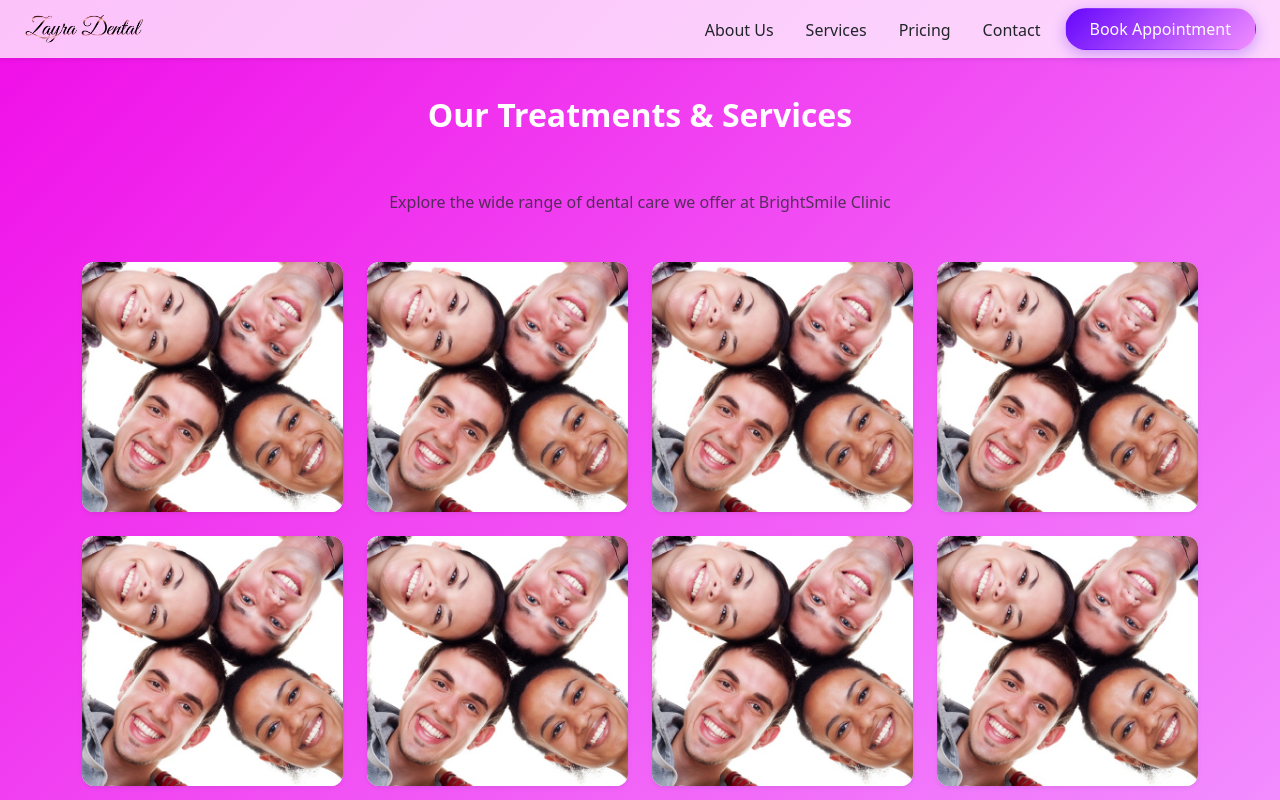
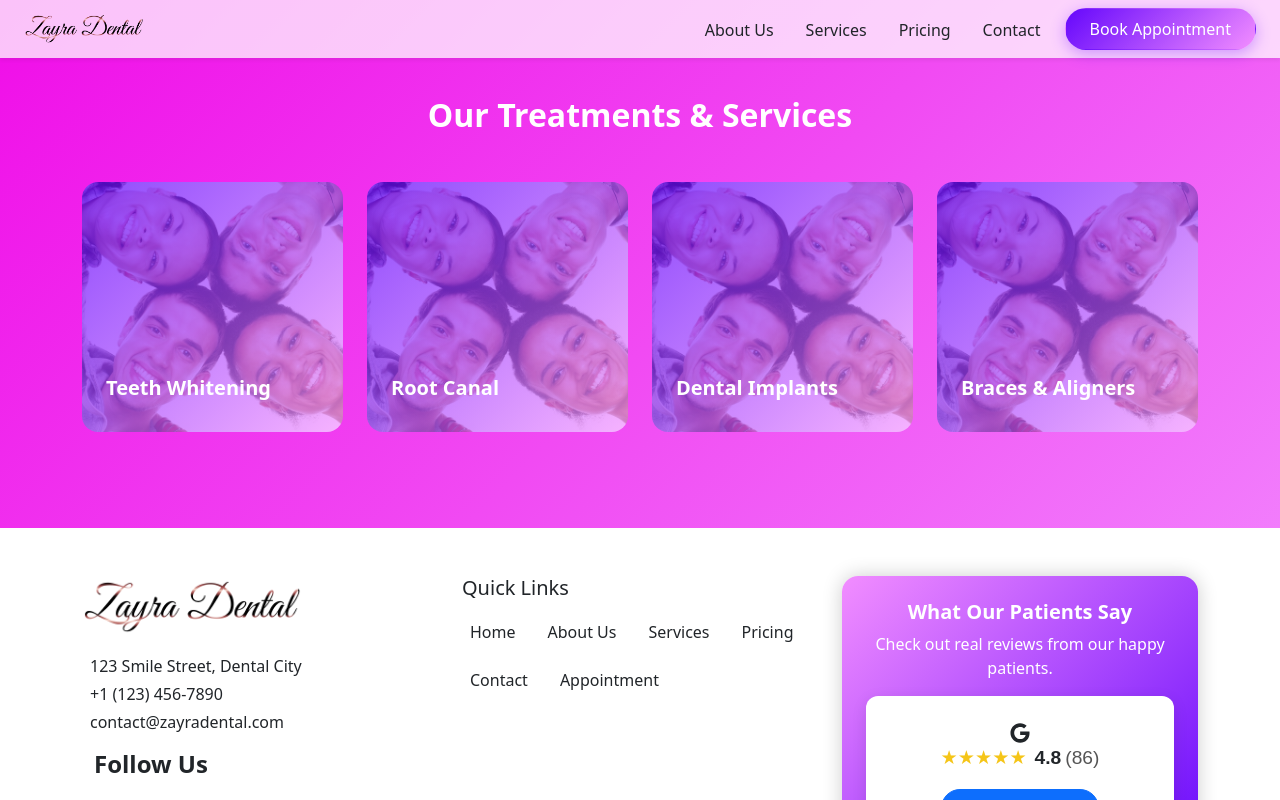
Before and after one commit to muhammed-rizwan-n/Zayra_Dental_NEXTJS, a Next.js app: page /services in a window 1280 px wide. Shown: the top 800 px of the page. Built offline with nearby package versions, Linux system fonts and the light colour scheme.

Commit message:
Service page updation

```diff
--- a/app/page.tsx
+++ b/app/page.tsx
@@ -191,6 +191,7 @@ export default function Home() {
 
       <KeyServiceSection />
 
+      {/* Customers Review */}
       <section className="py-5"
       style={{
 
@@ -201,7 +202,7 @@ export default function Home() {
           }}>
         <div className="container"
         >
-          <h2 className="fw-bold text-center mb-5 text-dark" data-aos="fade-up">
+          <h2 className="fw-bold text-center mb-5 text-white" data-aos="fade-up">
             What Our Patients Say
           </h2>
 
--- a/app/services/page.tsx
+++ b/app/services/page.tsx
@@ -2,7 +2,7 @@ import React from "react";
 //import AOS from "aos";
 import "aos/dist/aos.css";
 import "./style.css";
-import Image from "next/image";
+import ServiceCard from "../../components/Services";
 //import style from "../styles/Home.module.css"
 //import Footer from "../components/Footer";
 //AOS.init();
@@ -153,33 +153,14 @@ export default function Services() {
   ];
 
   return (
-    <section className="container py-5">
-  <div className="text-center mb-5" data-aos="fade-down">
-    <h2 className="fw-bold py-5">Our Treatments & Services</h2>
-    <p className="text-muted">Explore the wide range of dental care we offer at BrightSmile Clinic</p>
-  </div>
+    <section className="py-5 text-white">
+  <div className="container">
 
-  <div className="row g-4">
-    {servicesList.map((service, index) => (
-      <div className="col-sm-6 col-md-4 col-lg-3" key={index} data-aos="zoom-in" data-aos-delay={index * 100}>
-        <div className="card service-card border-0 shadow-sm overflow-hidden position-relative">
-          <Image
-            src="/bg-gallery.jpg"
-            className="card-img"
-            alt={service.title}
-            width= {300}
-            height={300}
-            style={{ height: "250px", objectFit: "cover" }}
-          />
-          <div className="overlay d-flex flex-column justify-content-end p-3">
-            <h5 className="text-white fw-bold mb-1">{service.title}</h5>
-            <p className="text-white small">{service.title}</p>
-          </div>
-        </div>
-      </div>
-    ))}
+    <h2 className="text-center fw-bold my-5" data-aos="fade-up">Our Treatments & Services</h2>
+    <ServiceCard />
   </div>
 </section>
 
+
   );
 }
--- a/components/GoogleReviewWidget.jsx
+++ b/components/GoogleReviewWidget.jsx
@@ -2,14 +2,14 @@ import { FaGoogle } from "react-icons/fa";
 
 export default function GoogleReviewWidget() {
   return (
-    <section class="google-reviews-widget">
+    <section className="google-reviews-widget">
         {/*Last update: 08-06-2025 */}
       <FaGoogle className="fs-5 text-dark" />
 
-      <div class="reviews-header text-dark">
-        <span class="rating-stars">★★★★★</span>
-        <span class="rating-value">4.8</span>
-        <span class="total-reviews">(86)</span>
+      <div className="reviews-header text-dark">
+        <span className="rating-stars">★★★★★</span>
+        <span className="rating-value">4.8</span>
+        <span className="total-reviews">(86)</span>
       </div>
       <a
         href="https://g.co/kgs/dLNUEWq"
--- /dev/null
+++ b/components/Services.jsx
@@ -0,0 +1,56 @@
+"use client";
+
+export default function ServicesCard(){
+    const service = [
+        {
+          name: "Teeth Whitening",
+          img: "/bg-gallery.jpg",
+          href: "/services/teeth-whitening"
+        },
+        {
+          name: "Root Canal",
+          img: "/bg-gallery.jpg",
+          href: "/services/root-canal"
+        },
+        {
+          name: "Dental Implants",
+          img: "/bg-gallery.jpg",
+          href: "/services/dental-implants"
+        },
+        {
+          name: "Braces & Aligners",
+          img: "/bg-gallery.jpg",
+          href: "/services/braces-aligners"
+        }
+      ];
+    return(
+        <div className="row g-4">
+        {service.map((service, index) => (
+        <div className="col-md-6 col-lg-3" key={index} data-aos="zoom-in" data-aos-delay={index * 100}>
+          <a href={service.href} className="text-decoration-none">
+            <div
+              className="card border-0 text-white service-card h-100"
+              style={{
+                background: `linear-gradient(135deg, #6507fcbb, #f28dffaa), url(${service.img}) center/cover no-repeat`,
+                borderRadius: "16px",
+                transition: "transform 0.3s ease, box-shadow 0.3s ease"
+              }}
+              onMouseEnter={e => {
+                e.currentTarget.style.transform = "translateY(-6px)";
+                e.currentTarget.style.boxShadow = "0 8px 20px rgba(0,0,0,0.3)";
+              }}
+              onMouseLeave={e => {
+                e.currentTarget.style.transform = "none";
+                e.currentTarget.style.boxShadow = "none";
+              }}
+            >
+              <div className="card-body d-flex align-items-end p-4" style={{ height: "250px" }}>
+                <h5 className="card-title fw-bold">{service.name}</h5>
+              </div>
+            </div>
+          </a>
+        </div>
+      ))}
+      </div>
+    )
+}
```
Also changed, not shown: app/contact/page.tsx (+169 -52 lines), components/KeyServices.jsx (+30 -31 lines).
